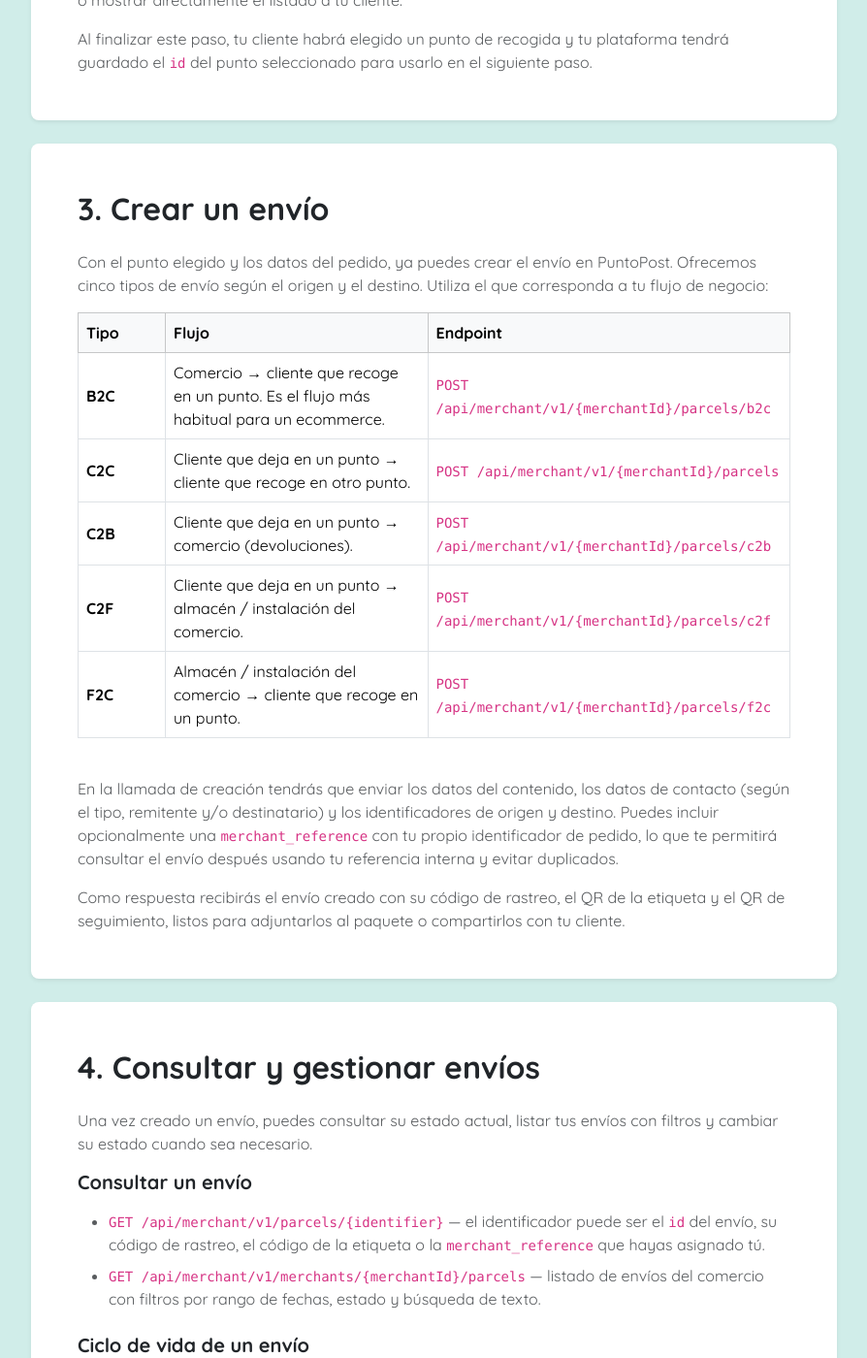
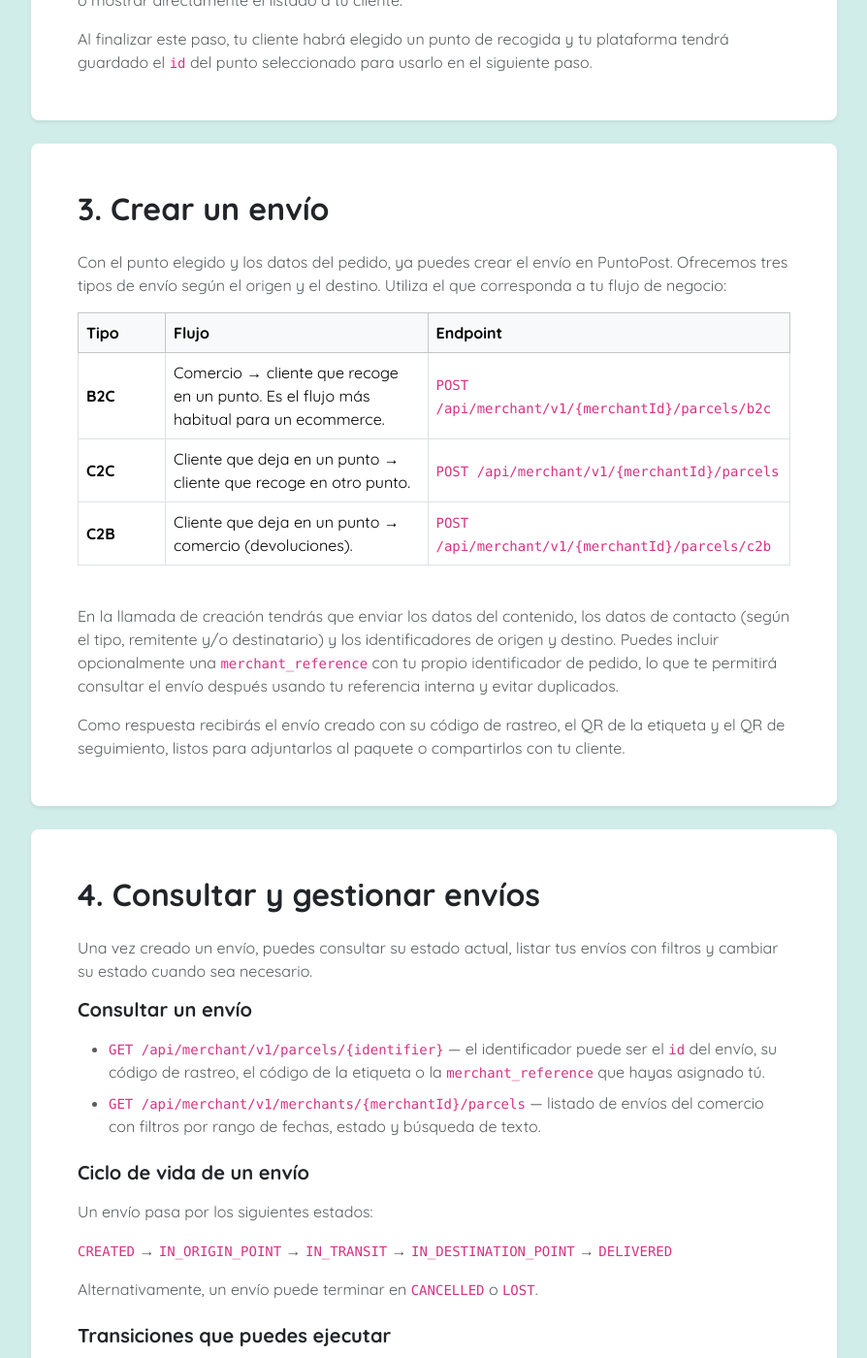
Before and after one commit to puntopost/web, a Jekyll site: the page built from api-integration/index.html, in a window 1280 px wide and 1400 px high, scrolled down 2450 px. Shown: the whole window at 97% size, without its empty margins (335-1229 px from the left). Built offline with Jekyll 4.4.1, drawn with Linux system fonts in a browser that asks for light colours; some of the changed text lies outside the part shown.

Commit message:
docs(api-integration): drop C2F and F2C from the shipment types guide
Focus the guide on the three shipment types most relevant to an
ecommerce integration: B2C (outbound), C2C and C2B (returns). C2F and
F2C are internal-facility flows that would only confuse a first-time
integrator.

Co-Authored-By: Claude Opus 4.7 <noreply@anthropic.com>

```diff
--- a/api-integration/index.html
+++ b/api-integration/index.html
@@ -51,7 +51,7 @@ toc:
     <ul class="text-body-secondary mb-4">
         <li class="mb-2">Contactar con PuntoPost para dar de alta tu comercio en la plataforma.</li>
         <li class="mb-2">Recibir tu <em>Merchant ID</em> y las credenciales del usuario merchant que utilizarás para autenticarte.</li>
-        <li class="mb-2">Confirmar con tu contacto de PuntoPost el tipo o tipos de envío que utilizará tu comercio (B2C, C2C, C2B, C2F o F2C) para que queden habilitados.</li>
+        <li class="mb-2">Confirmar con tu contacto de PuntoPost el tipo o tipos de envío que utilizará tu comercio (B2C, C2C o C2B) para que queden habilitados.</li>
         <li>Definir la URL pública de tu webhook si vas a recibir eventos de cambios de estado.</li>
     </ul>
     <p class="text-body-secondary mb-0">
@@ -115,7 +115,7 @@ toc:
 <section id="paso-3-envio" class="bg-white rounded-3 shadow-sm p-4 p-lg-5 mb-4">
     <h2 class="fw-bold mb-4">3. Crear un envío</h2>
     <p class="text-body-secondary mb-3">
-        Con el punto elegido y los datos del pedido, ya puedes crear el envío en PuntoPost. Ofrecemos cinco tipos de envío según el origen y el destino. Utiliza el que corresponda a tu flujo de negocio:
+        Con el punto elegido y los datos del pedido, ya puedes crear el envío en PuntoPost. Ofrecemos tres tipos de envío según el origen y el destino. Utiliza el que corresponda a tu flujo de negocio:
     </p>
     <div class="table-responsive mb-4">
         <table class="table table-bordered align-middle">
@@ -141,16 +141,6 @@ toc:
                     <td><strong>C2B</strong></td>
                     <td>Cliente que deja en un punto → comercio (devoluciones).</td>
                     <td><code>POST /api/merchant/v1/{merchantId}/parcels/c2b</code></td>
-                </tr>
-                <tr>
-                    <td><strong>C2F</strong></td>
-                    <td>Cliente que deja en un punto → almacén / instalación del comercio.</td>
-                    <td><code>POST /api/merchant/v1/{merchantId}/parcels/c2f</code></td>
-                </tr>
-                <tr>
-                    <td><strong>F2C</strong></td>
-                    <td>Almacén / instalación del comercio → cliente que recoge en un punto.</td>
-                    <td><code>POST /api/merchant/v1/{merchantId}/parcels/f2c</code></td>
                 </tr>
             </tbody>
         </table>
@@ -189,7 +179,7 @@ toc:
     <h3 class="fw-bold h5 mb-3">Transiciones que puedes ejecutar</h3>
     <ul class="text-body-secondary mb-0">
         <li class="mb-2"><code>PUT /api/merchant/v1/parcels/{identifier}/ready</code> — marca el envío como listo en el punto de origen. Se usa cuando el paquete ya ha sido depositado y comienza el tránsito.</li>
-        <li class="mb-2"><code>PUT /api/merchant/v1/parcels/{identifier}/deliver</code> — marca un envío como entregado en destino. Aplica a flujos C2B y C2F donde el destino es tu comercio o almacén.</li>
+        <li class="mb-2"><code>PUT /api/merchant/v1/parcels/{identifier}/deliver</code> — marca un envío como entregado en destino. Aplica al flujo C2B, cuando el destino es tu comercio.</li>
         <li><code>DELETE /api/merchant/v1/parcels/{identifier}</code> — cancela un envío. Solo es posible mientras el envío esté en estado <code>CREATED</code>.</li>
     </ul>
 </section>
```
